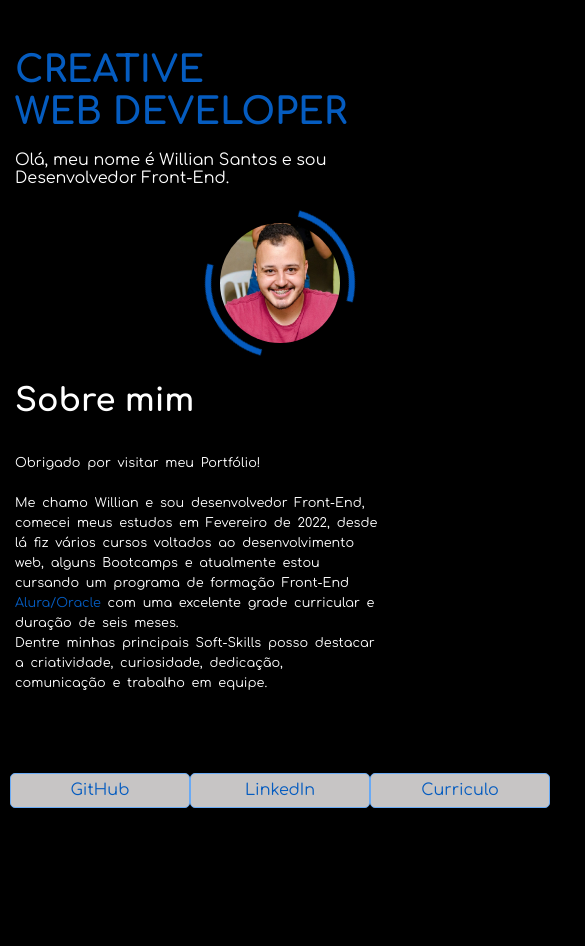
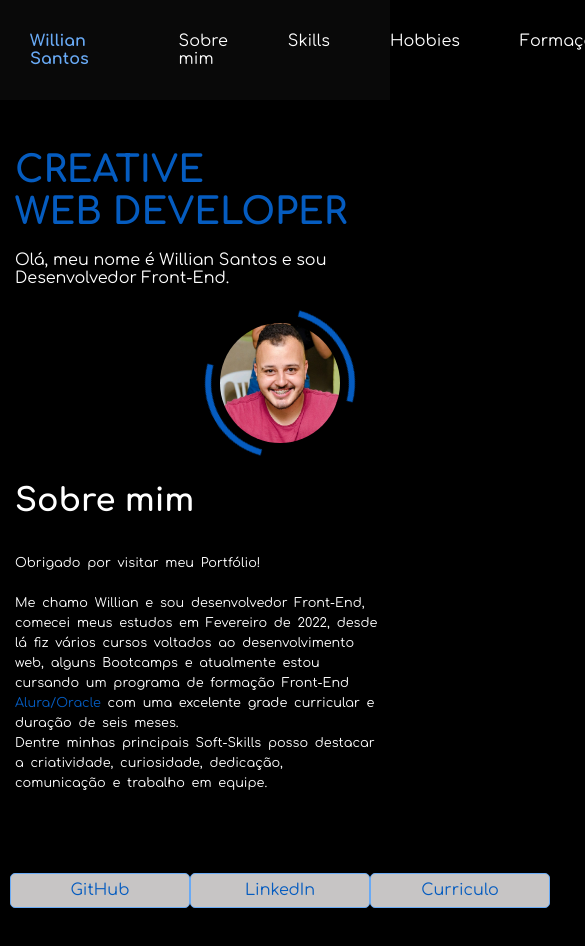
Before and after one commit to willfs27/meu-portfolio, a plain HTML site: page index.html in a window 390 px wide. Shown: the top 946 px of the page, 585 px wide, since content can reach past the window. Drawn offline with Linux system fonts and the light colour scheme.

Commit message:
correção display responsivo

```diff
--- a/css/header.css
+++ b/css/header.css
@@ -34,3 +34,29 @@ header {
         display: none;
     }
 }
+
+header {
+    display: flex;
+    justify-content: space-between;
+    background-color: #1616166c;
+    height: 100px;
+    align-items: center;
+    width: 100%;
+}
+.logo {
+    padding: 30px;
+    color: var(--color--blue);
+ }
+
+.list {
+    display: flex;
+    padding: 30px;
+}
+
+.item {
+    padding: 0 30px 0 30px;
+}
+
+.list a {
+    color: #ffffff;
+}
--- a/index.html
+++ b/index.html
@@ -32,7 +32,7 @@
                 <a href="#skills__hobbies"><li class="item">Hobbies</li></a>
                 <a href="#formation"><li class="item">Formação</li></a>
                 <a href="#projects__title"><li class="item">Projetos</li></a>
-                <a href="mailto:wfs1994@gmail.com" target="_blank">wfs1994@gmail.com</a>
+                <a href="mailto:wfs1994@gmail.com" target="_blank"><li id="email"></id>wfs1994@gmail.com</li></a>
             </ul>
         </nav>
     </header>
```
